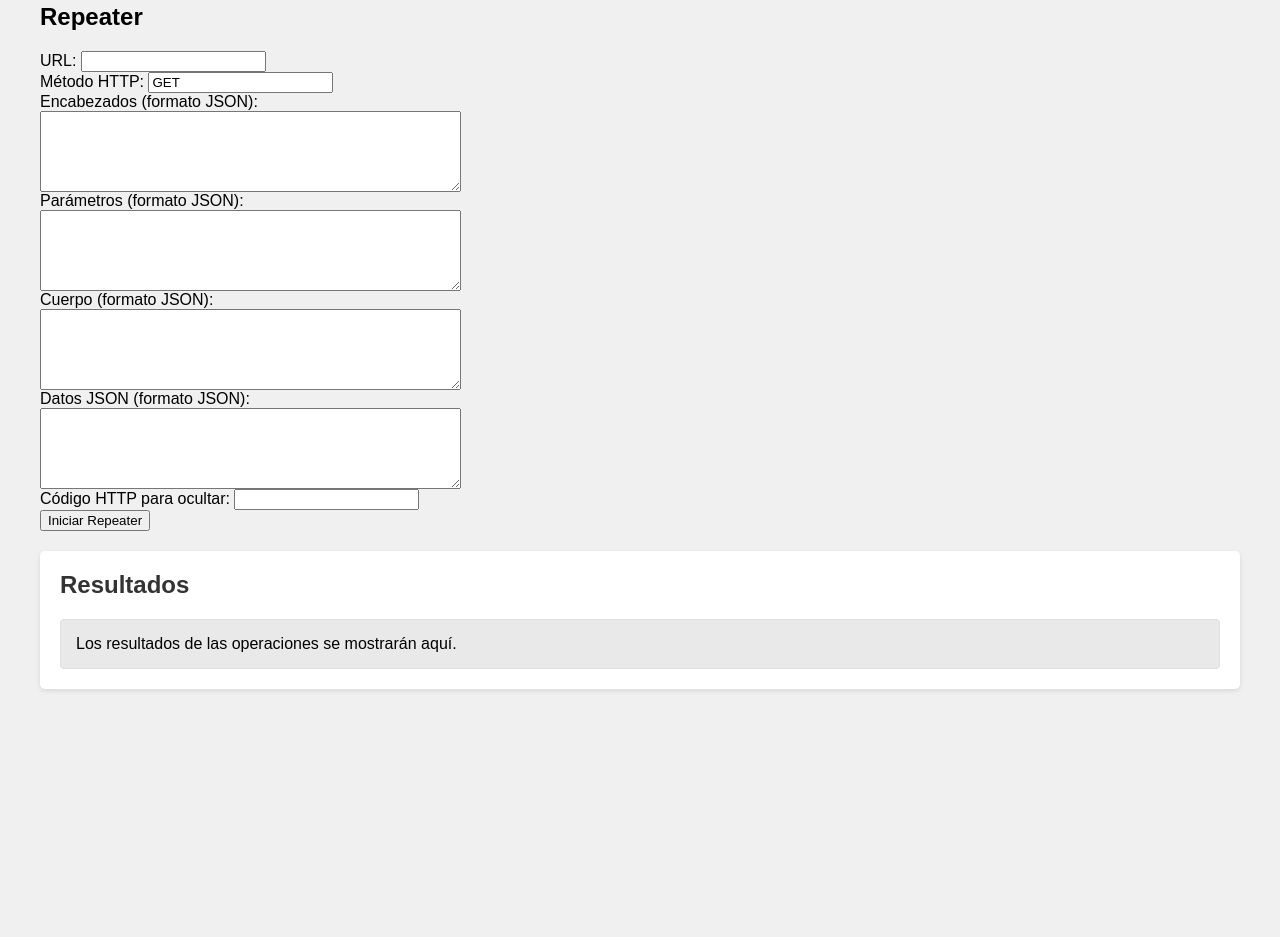
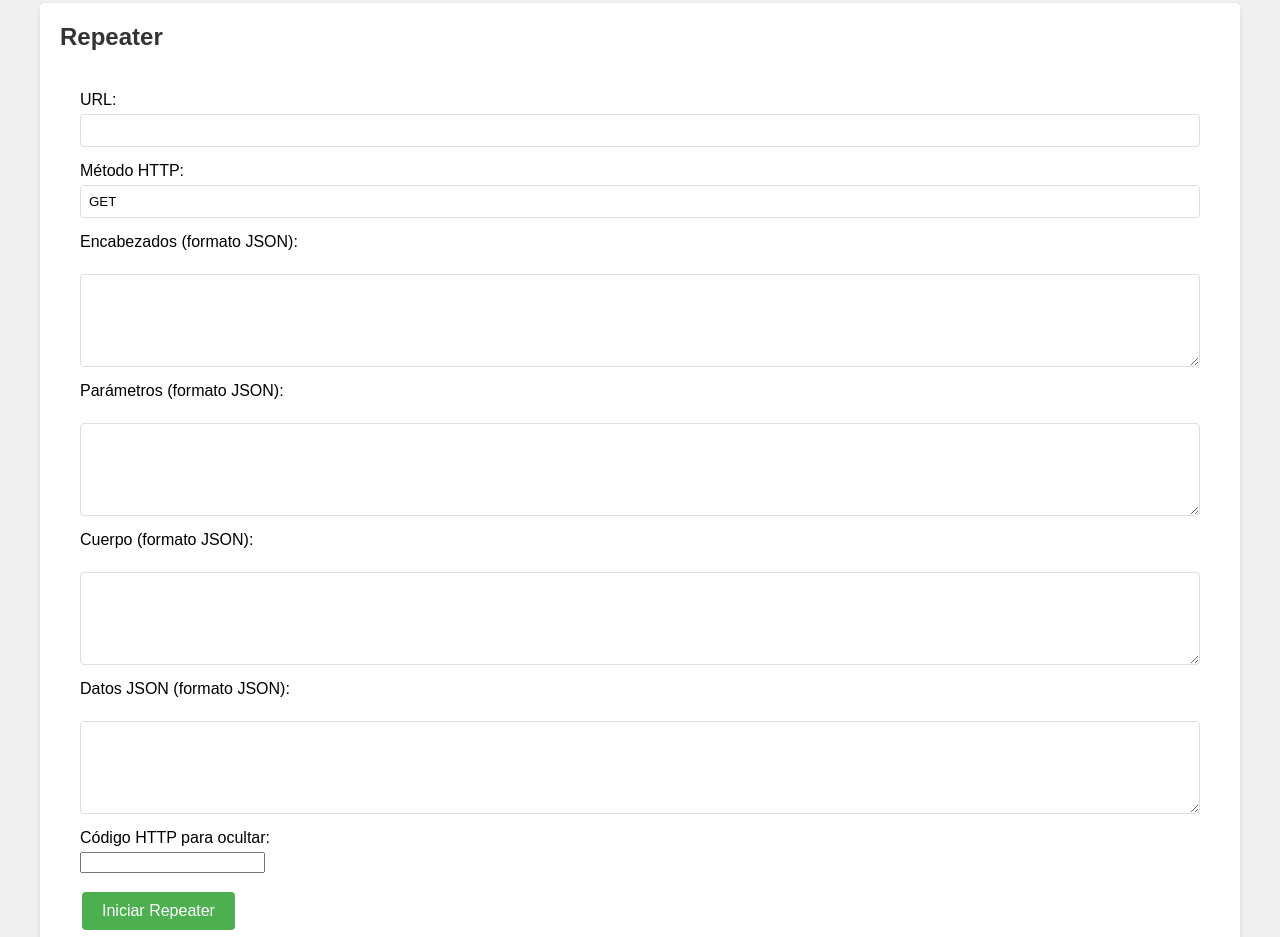
Before and after one commit to grisuno/LazyOwnBrpFuzzerWeb, a plain HTML site: page templates/burp.html in a window 1280 px wide. Shown: the part 916-1853 px from the top of the page. Before the commit the page ends 1625 px from the top, so only its background shows below. Drawn offline with Linux system fonts and the light colour scheme.

Commit message:
Update burp.html

```diff
--- a/templates/burp.html
+++ b/templates/burp.html
@@ -110,32 +110,43 @@
         <button onclick="startVulnerabilityScan()">Iniciar Escaneo</button>
       </div>
     </div>
+    <div class="tool-panel">
       <h2>Repeater</h2>
-    <form id="repeater-form" onsubmit="event.preventDefault(); startRepeater();">
+      <form class="container" id="repeater-form" onsubmit="event.preventDefault(); startRepeater();">
+        <div class="input-group">
           <label for="repeater-url">URL:</label>
           <input type="text" id="repeater-url" name="url" required><br>
-
+        </div>
+        <div class="input-group">
           <label for="repeater-method">Método HTTP:</label>
           <input type="text" id="repeater-method" name="method" value="GET" required><br>
-
+        </div>
+        <div class="input-group">
           <label for="repeater-headers">Encabezados (formato JSON):</label><br>
           <textarea id="repeater-headers" name="headers" rows="5" cols="50"></textarea><br>
-
+        </div>
+        <div class="input-group">
           <label for="repeater-params">Parámetros (formato JSON):</label><br>
           <textarea id="repeater-params" name="params" rows="5" cols="50"></textarea><br>
-
+        </div>
+        <div class="input-group">
           <label for="repeater-body">Cuerpo (formato JSON):</label><br>
           <textarea id="repeater-body" name="body" rows="5" cols="50"></textarea><br>
-
+        </div>
+        <div class="input-group">
           <label for="repeater-json-data">Datos JSON (formato JSON):</label><br>
           <textarea id="repeater-json-data" name="json_data" rows="5" cols="50"></textarea><br>
-
+        </div>
+        <div class="input-group">
           <label for="repeater-hide-code">Código HTTP para ocultar:</label>
           <input type="number" id="repeater-hide-code" name="hide_code"><br>
+        </div>
+        <div class="button-group">
+          <button type="submit">Iniciar Repeater</button>
+        </div>
 
-        <button type="submit">Iniciar Repeater</button>
       </form>
-
+    </div>
     <div class="tool-panel">
       <h2>Resultados</h2>
       <div class="results" id="results">
```
Lines whose indentation alone changed are shown as unchanged.
